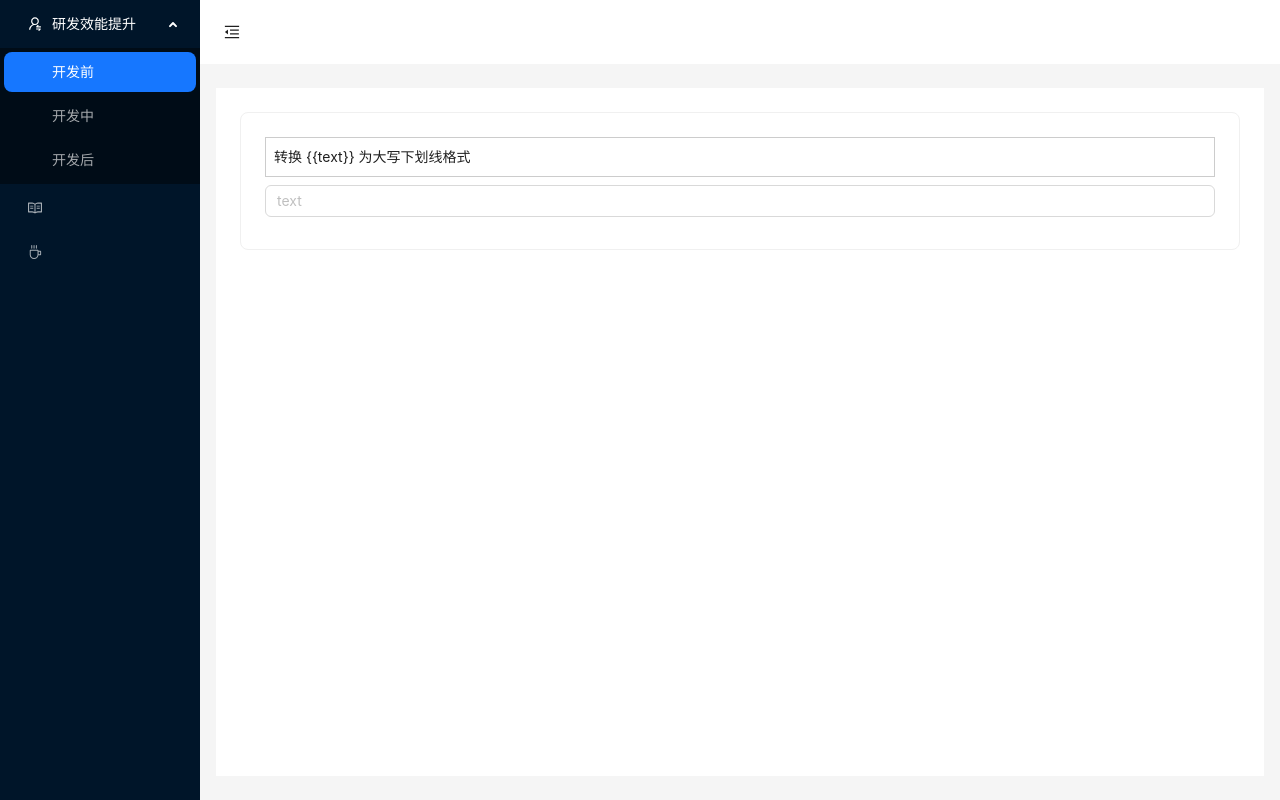
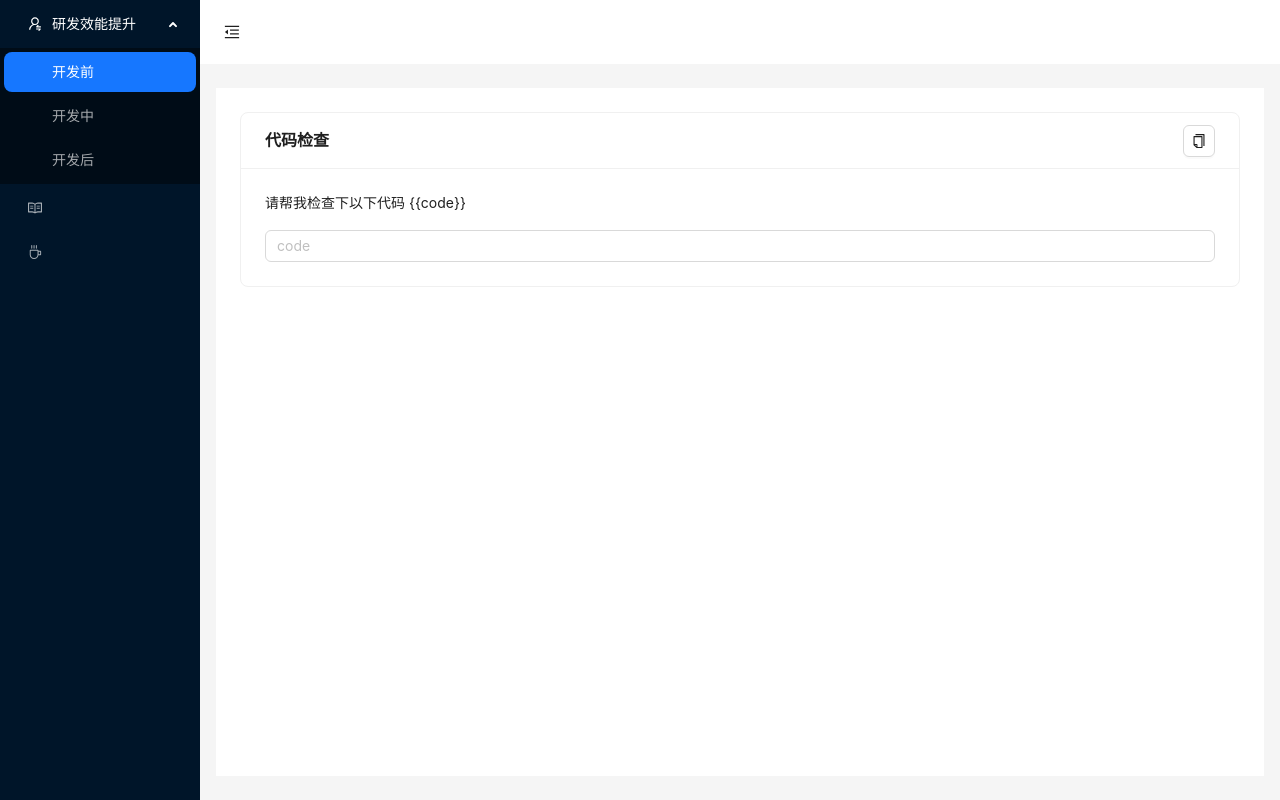
Before and after one commit to isixline/prompt-draft, a React (Create React App) app: page /llm-development/in-development in a window 1280 px wide. Built offline with nearby package versions, Linux system fonts and the light colour scheme.

Commit message:
feat: change format for FormatText

```diff
--- /dev/null
+++ b/src/components/CopyButton.jsx
@@ -0,0 +1,18 @@
+import React from 'react';
+import { Button, message } from 'antd';
+import { CopyOutlined } from '@ant-design/icons';
+import CopyToClipboard from 'react-copy-to-clipboard';
+
+const Component = ({ text }) => {
+    const handleCopySuccess = () => {
+        message.success('copy success!');
+    };
+
+    return (
+        <CopyToClipboard text={text} onCopy={handleCopySuccess}>
+            <Button icon={<CopyOutlined />} />
+        </CopyToClipboard>
+    );
+};
+
+export default Component;
--- a/src/components/FormatText.jsx
+++ b/src/components/FormatText.jsx
@@ -1,7 +1,7 @@
 import React, { useState } from 'react';
-import { Input, Button, message, Card } from 'antd';
-import { CopyOutlined } from '@ant-design/icons';
-import { CopyToClipboard } from 'react-copy-to-clipboard';
+import { Input, Card, Space } from 'antd';
+import CopyButton from './CopyButton';
+import TextArea from 'antd/es/input/TextArea';
 
 const FormatTextComponent = ({ title, paramNames, formatTemplate }) => {
   const [paramValues, setParamValues] = useState({});
@@ -22,35 +22,23 @@ const FormatTextComponent = ({ title, paramNames, formatTemplate }) => {
     return formattedText;
   };
 
-  const handleCopySuccess = () => {
-    message.success('Formatted text copied to clipboard!');
-  };
-
   return (
-    <Card title={title}>
-      <div>
-        <div style={{ marginBottom: 8 }}>
-          <div style={{ border: '1px solid #ccc', padding: 8 }}>{formatTemplate}</div>
+    <Card title={title} extra={<CopyButton text={formatText()} />}>
+      <Space direction="vertical" size="middle" style={{ display: 'flex' }}>
+        <div>
+          {formatTemplate}
         </div>
         {paramNames.map((paramName) => (
           <Input
             key={paramName}
-            style={{ marginBottom: 8 }}
             placeholder={paramName}
             onChange={(e) => handleInputChange(paramName, e.target.value)}
           />
         ))}
         {Object.keys(paramValues).length > 0 && (
-          <div style={{ marginTop: 16, display: 'flex', alignItems: 'center' }}>
-            <div style={{ border: '1px solid #ccc', padding: 8, flexGrow: 1 }}>
-              {formatText()}
-            </div>
-            <CopyToClipboard text={formatText()} onCopy={handleCopySuccess}>
-              <Button icon={<CopyOutlined />} style={{ marginLeft: 8 }} />
-            </CopyToClipboard>
-          </div>
+          <TextArea value={formatText()} />
         )}
-      </div>
+      </Space>
     </Card>
   );
 };
--- a/src/pages/llmDevelopment/InDevelopment.jsx
+++ b/src/pages/llmDevelopment/InDevelopment.jsx
@@ -2,12 +2,15 @@ import React from 'react';
 import FormatText from '../../components/FormatText'
 
 const Page = () => {
-  const paramNames = ['text'];
-  const formatTemplate = '转换 {{text}} 为大写下划线格式';
+  const promptTemplates = [
+    {title: '代码检查', paramNames: ['code'], formatTemplate: '请帮我检查下以下代码 \n {{code}}'}
+  ]
 
   return (
     <div>
-      <FormatText paramNames={paramNames} formatTemplate={formatTemplate} />
+      {promptTemplates.map((template) => (
+        <FormatText key={template.title} {...template} />
+      ))}
     </div>
   );
 };
```
